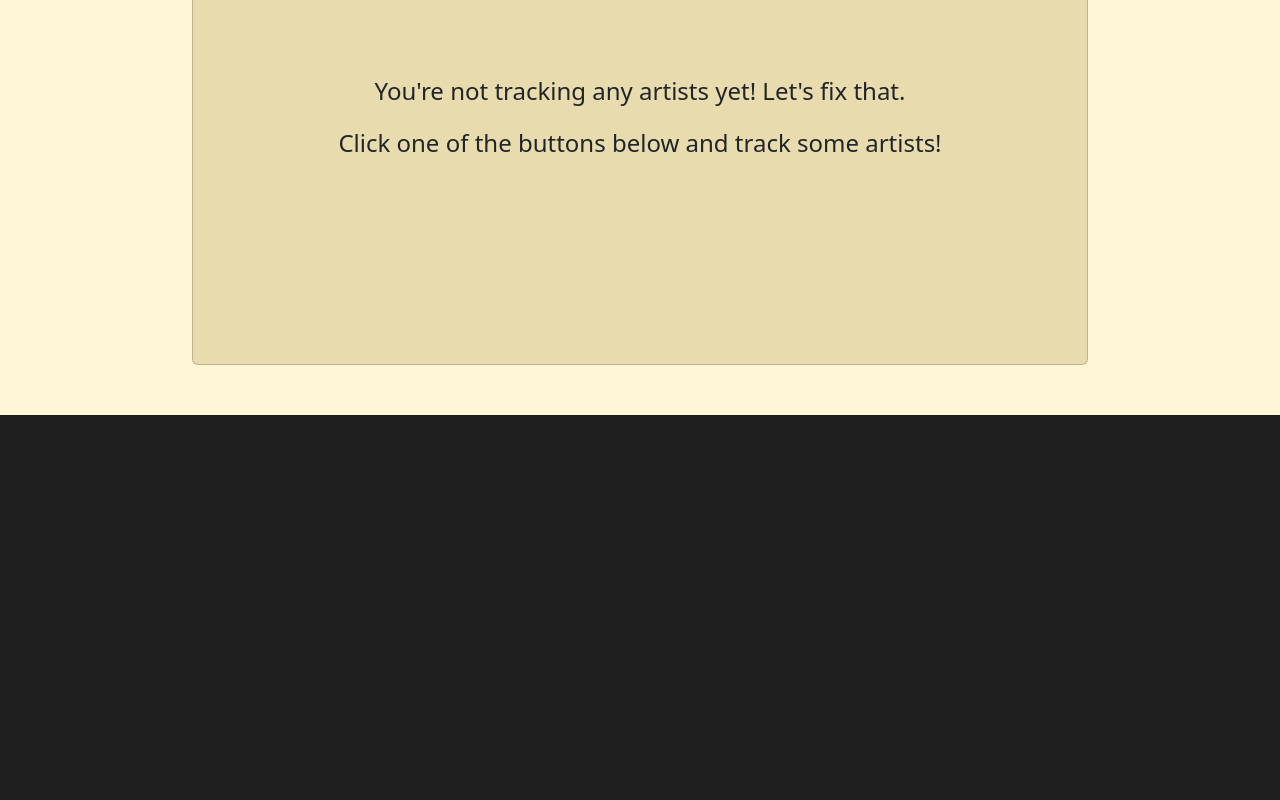
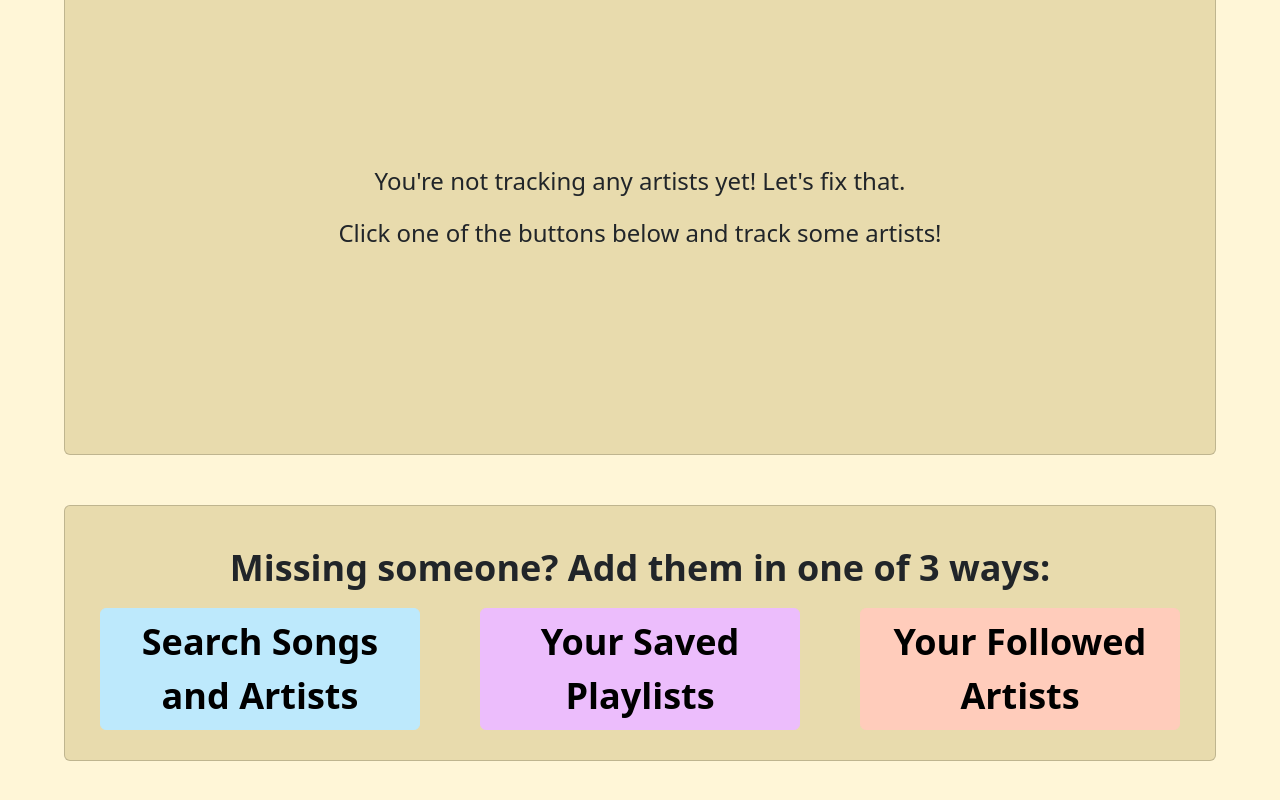
Before and after one commit to stephenarosaj/DropWatch, a React (Create React App) app in the folder frontend/: page / in a window 1280 px wide. Shown: the part 954-1754 px from the top of the page. Before the commit the page ends 1369 px from the top, so only its background shows below. Built offline with nearby package versions, Linux system fonts and the light colour scheme; the HTML template or start-up script is replaced by a standard one.

Commit message:
frontend: DropWatch unpopulated section

```diff
--- a/frontend/src/App.css
+++ b/frontend/src/App.css
@@ -132,7 +132,8 @@ h3 {
 .welcome-section {
   color: #ffffff;
   text-align: center;
-  margin-top: 50px;
+  padding-top: 50px;
+  padding-bottom: 50px;
 }
 
 .artists {
@@ -140,15 +141,66 @@ h3 {
   align-items: center;
   justify-content: center;
   background-color: #E8DBAD !important;
-  max-width: 70%;
+  max-width: 90%;
   margin: auto;
   min-height: 480px;
+  margin-bottom: 50px;
 }
 
 .dropwatch {
   background-color: #FFF6D7 !important;
   text-align: center;
   align-items: center;
-  padding-bottom: 50px
+  padding-top: 20px;
+  padding-bottom: 50px;
   /* margin-bottom: 500px; */
 }
+
+.dropwatch-text {
+  padding-bottom: 20px;
+}
+
+.add-artists {
+  font-size: 36px !important;
+  font-weight: bold !important;
+  padding-top: 10px;
+  padding-bottom: 10px;
+}
+.bottom {
+  display: flex;
+  align-items: center;
+  justify-content: center;
+  background-color: #E8DBAD !important;
+  max-width: 90%;
+  margin: auto;
+  margin-bottom: 50px;
+  padding-top: 30px;
+  padding-bottom: 30px;
+}
+
+.search {
+  font-size: 36px !important;
+  font-weight: bold !important;
+  background-color: #BDE9FC !important;
+  border-color: #BDE9FC !important;
+  color: black !important;
+  max-width: 90%;
+}
+
+.saved {
+  font-size: 36px !important;
+  font-weight: bold !important;
+  background-color: #ECBDFC !important;
+  border-color: #ECBDFC !important;
+  color: black !important;
+  max-width: 90%;
+}
+
+.followed {
+  font-size: 36px !important;
+  font-weight: bold !important;
+  background-color: #FCB !important;
+  border-color: #FCB !important;
+  color: black !important;
+  max-width: 90%;
+}
--- a/frontend/src/components/DropWatch.js
+++ b/frontend/src/components/DropWatch.js
@@ -1,5 +1,10 @@
-import Card from 'react-bootstrap/Card'
+import {Card, Button, Col, Row, Container} from 'react-bootstrap';
 
+/**
+ * Component to display the artists that a user is tracking
+ * @param {*} props
+ * @returns
+ */
 function DropWatch(props) {
   let middle = null
 
@@ -14,13 +19,34 @@ function DropWatch(props) {
   }
   return(
     <div className='dropwatch'>
-      <h1 >Your DropWatch</h1>
-      <p>These are all the artists you're currently tracking</p>
+      <div className='dropwatch-text'>
+        <h1 >Your DropWatch</h1>
+        <p> These are all the artists you're currently tracking </p>
+      </div>
       <div>
         {middle}
       </div>
       <div>
-
+      <Card className='bottom'>
+        <Card.Title className='add-artists'>
+          Missing someone? Add them in one of 3 ways:
+        </Card.Title>
+        <Card.Text>
+        <Container >
+          <Row>
+            <Col>
+              <Button className='search'>Search Songs and Artists</Button>
+            </Col>
+            <Col>
+              <Button className='saved'>Your Saved Playlists</Button>
+            </Col>
+            <Col>
+              <Button className='followed'>Your Followed Artists</Button>
+            </Col>
+          </Row>
+        </Container>
+        </Card.Text>
+    </Card>
       </div>
     </div>
   )
```
Also changed, not shown: frontend/src/App.js (+1 -6 lines), frontend/src/components/Artist.js (added).
